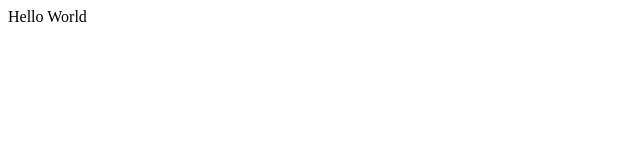
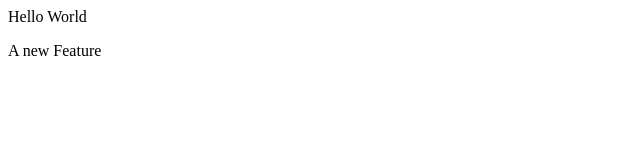
Before and after one commit to Rutvik-code23/localrepo, a plain HTML site: page index.html in a window 1280 px wide. Shown: the full height of the page, 0-640 px from the left. Drawn offline with Linux system fonts and the light colour scheme.

Commit message:
New Feature

```diff
--- a/index.html
+++ b/index.html
@@ -1 +1,2 @@
 <p>Hello World</p>
+<p>A new Feature</p>
```
